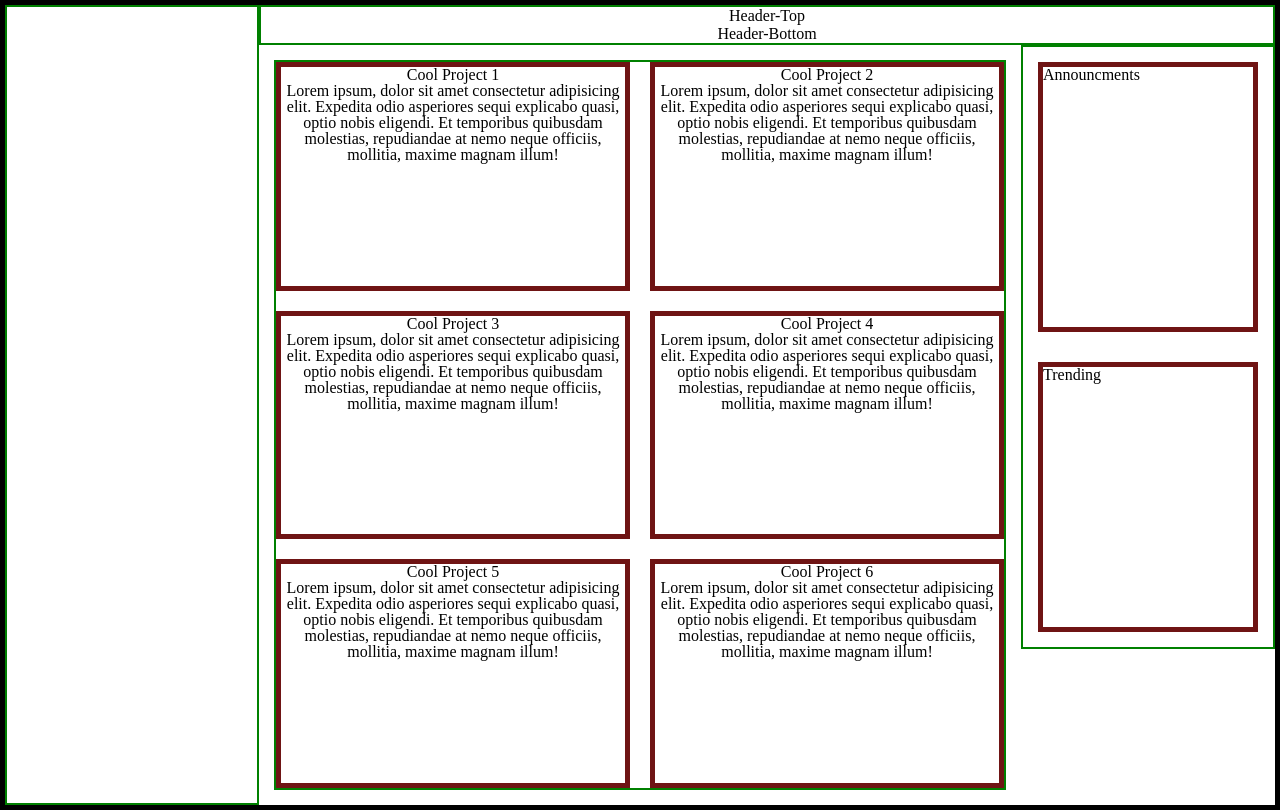
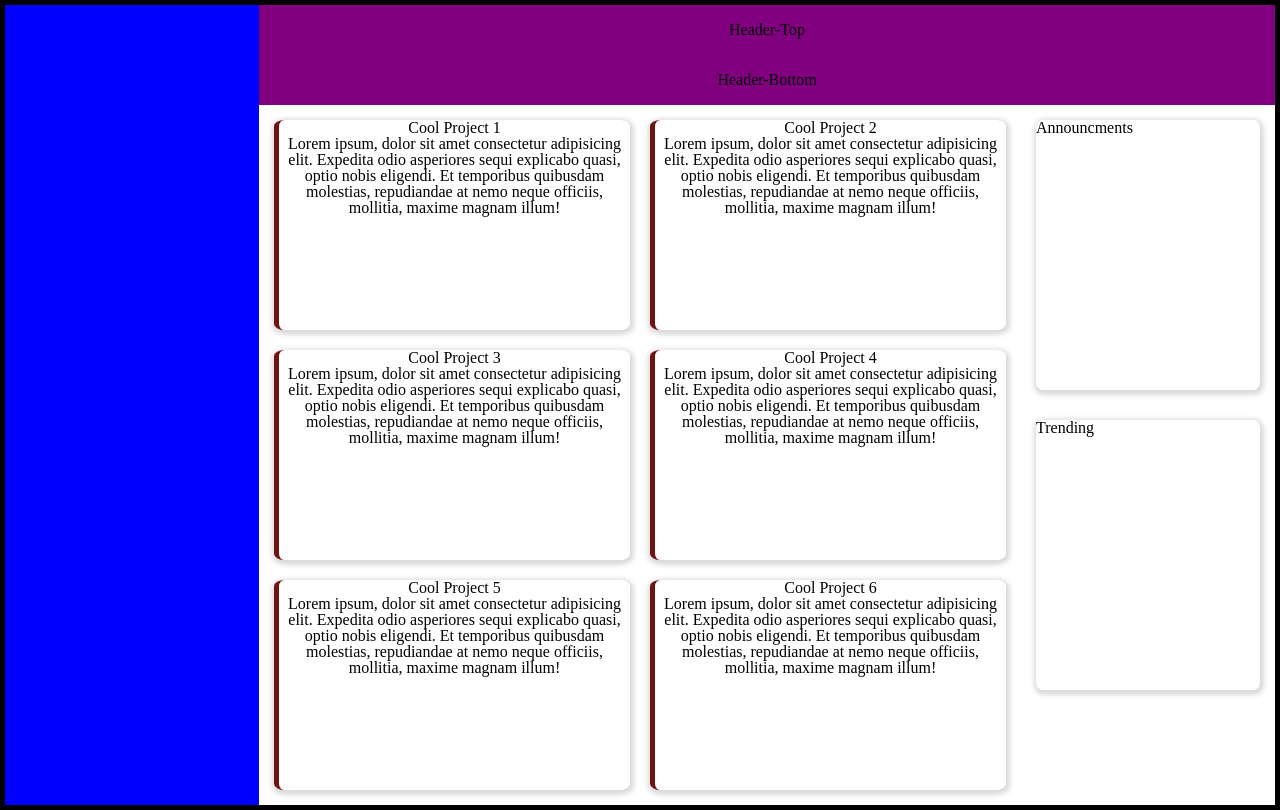
Before and after one commit to KadeWilliams/admin-dashboard, a plain HTML site: page index.html in a window 1280 px wide. Drawn offline with Linux system fonts and the light colour scheme.

Commit message:
adjusted some colors

```diff
--- a/styles.css
+++ b/styles.css
@@ -52,16 +52,17 @@ table {
     grid-template: repeat(5, minmax(20px, auto)) / repeat(5, 1fr);
     border: 5px solid black;
     height: 100vh;
+    background-color: rgb(255, 255, 255);
 }
 .container > * {
-    border: 2px solid green;
+    /* border: 2px solid green; */
 }
 .sidebar {
     display: grid;
     grid-template-rows: repeat(20, 1fr);
     grid-column: 1;
     grid-row: 1 / end;
-    /* height: 100vh; */
+    background-color: blue;
 }
 .header {
     display: grid;
@@ -69,6 +70,8 @@ table {
     grid-row: 1 / 3;
     grid-template: repeat(2, 1fr) / 1fr;
     place-items: center;
+    background-color: purple;
+    height: 100px;
 }
 .projects {
     display: grid;
@@ -79,8 +82,10 @@ table {
     margin: 15px;
 }
 .projects > * {
-    border: 5px solid rgb(111, 20, 20);
+    box-shadow: 1px 2px 5px 3px rgb(218, 218, 218);
+    border-left: 5px solid rgb(111, 20, 20);
     text-align: center;
+    border-radius: 3%;
 }
 .outer-container {
     display: flex;
@@ -89,13 +94,19 @@ table {
     height: 75vh;
 }
 .outer-container > * {
-    border: 5px solid rgb(111, 20, 20);
+    border-radius: 3%;
     height: 100%;
     margin: 15px;
+    box-shadow: 1px 2px 5px 3px rgb(218, 218, 218);
+
 }
 .announcements {
-
+    /* grid-column: 5; */
+    /* grid-row: 3 / 5; */
+    /* margin: 15px 0 40px;  */
 }
 .trending {
-
+    /* grid-column: 5; */
+    /* grid-row: -1; */
+    /* grid-row: ; */
 }
```
